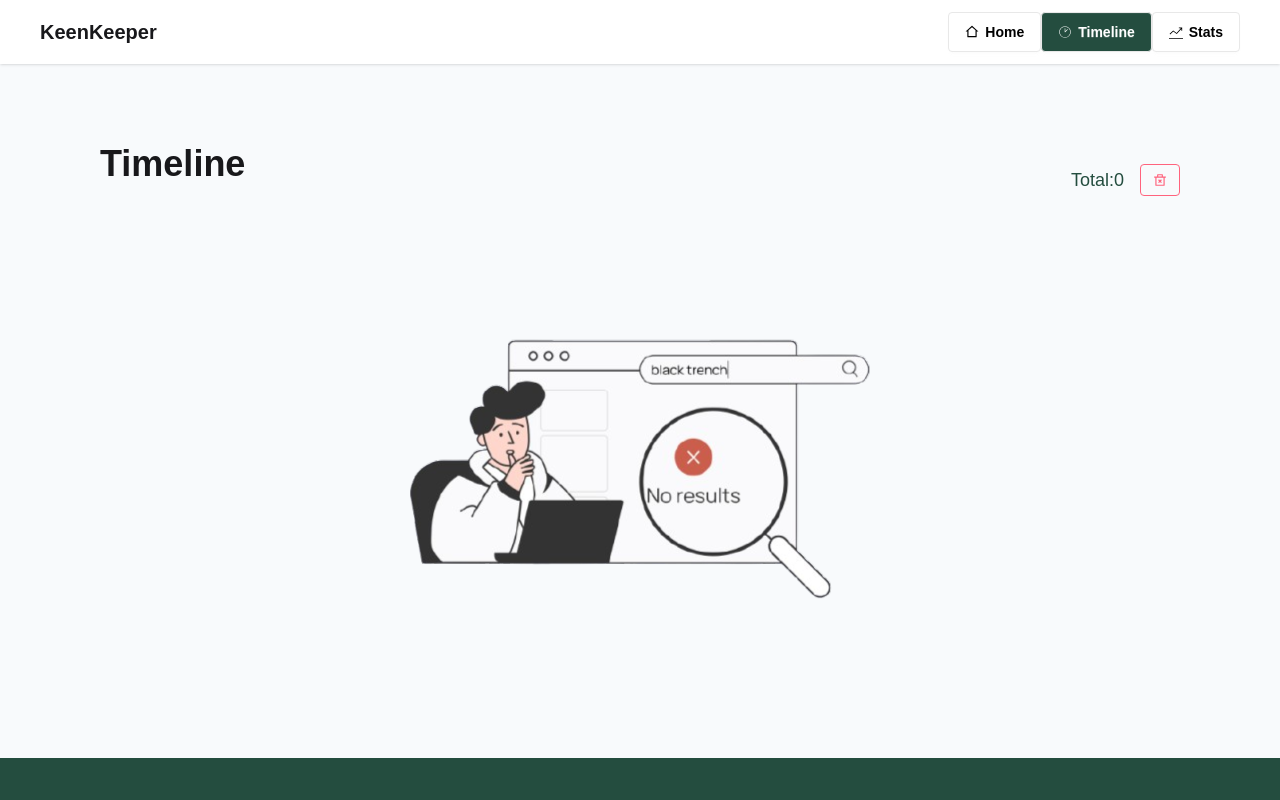
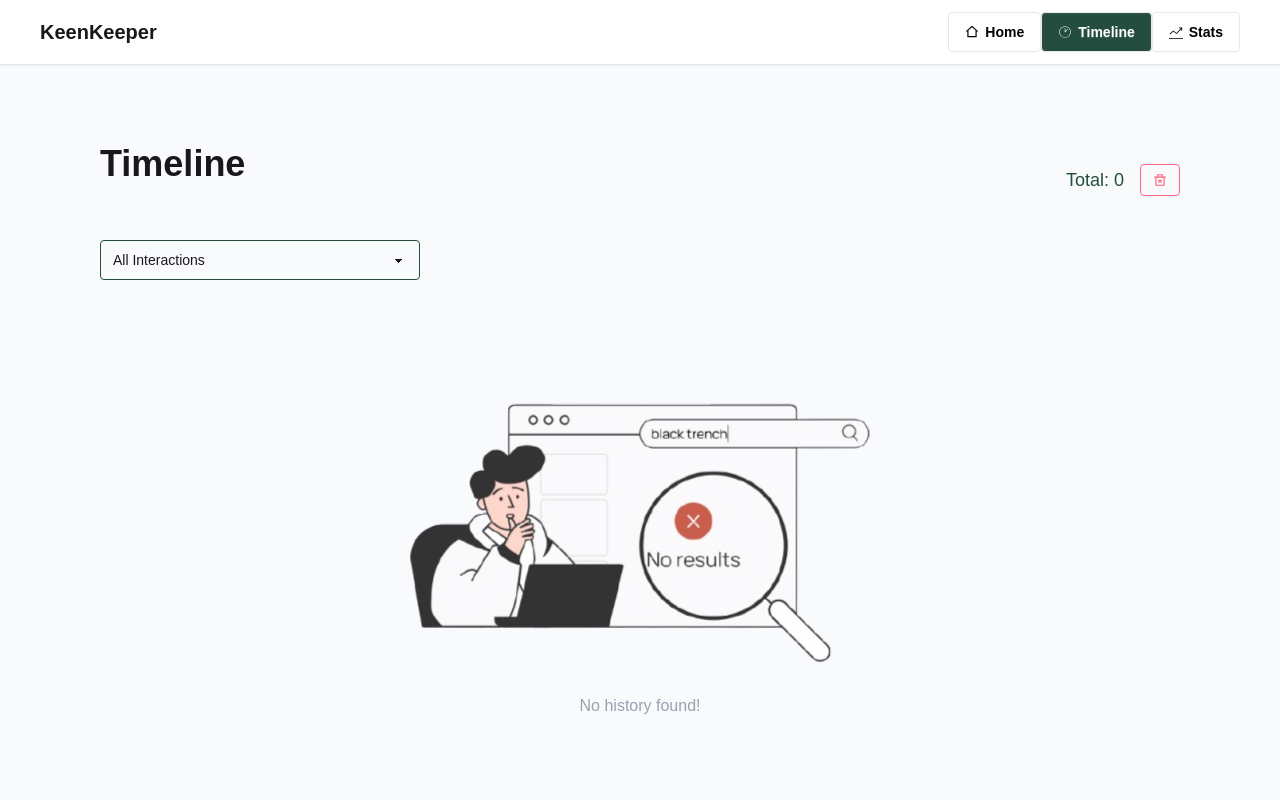
Before and after one commit to shantodey/Module-42-KeenKeeper, a React (Vite) app: page /timeline in a window 1280 px wide. Shown: the top 800 px of the page. Built offline with nearby package versions, Linux system fonts and the light colour scheme.

Commit message:
added one last option of dropdown

```diff
--- a/src/Root/HomePage/IndividualFriends.jsx
+++ b/src/Root/HomePage/IndividualFriends.jsx
@@ -111,19 +111,19 @@ const IndividualFriends = () => {
               <h3 className="font-bold text-gray-800 mb-6">Quick Check-In</h3>
               <div className="grid grid-cols-3 gap-4">
                 <button onClick={() => { onButtonClick('Call'); notify('Call'); }}
-                  className="flex flex-col items-center justify-center gap-2 p-4 border rounded-md hover:bg-gray-50 h-28 transition-all duration-300 hover:border-[#244D3F] hover:-translate-y-1 hover:shadow-lg">
+                  className="flex flex-col items-center justify-center gap-2 p-4 shadow-md hover:border rounded-md bg-[#f8fafc] h-28 transition-all duration-300 hover:border-[#244D3F] hover:-translate-y-1 hover:shadow-lg">
                   <CiPhone className="text-3xl" />
                   <span className="text-sm font-medium">Call</span>
                 </button>
 
                 <button onClick={() => { onButtonClick('Text'); notify('Text'); }}
-                  className="flex flex-col items-center justify-center gap-2 p-4 border rounded-md hover:bg-gray-50 h-28 transition-all duration-300 hover:border-[#244D3F] hover:-translate-y-1 hover:shadow-lg">
+                  className="flex flex-col items-center justify-center gap-2 p-4 shadow-md hover:border rounded-md bg-[#f8fafc] h-28 transition-all duration-300 hover:border-[#244D3F] hover:-translate-y-1 hover:shadow-lg">
                   <BsChatSquareText className="text-2xl" />
                   <span className="text-sm font-medium">Text</span>
                 </button>
 
                 <button onClick={() => { onButtonClick('Video'); notify('Video'); }}
-                  className="flex flex-col items-center justify-center gap-2 p-4 border rounded-md hover:bg-gray-50 h-28 transition-all duration-300 hover:border-[#244D3F] hover:-translate-y-1 hover:shadow-lg">
+                  className="flex flex-col items-center justify-center gap-2 p-4 hover:border rounded-md shadow-md bg-[#f8fafc] h-28 transition-all duration-300 hover:border-[#244D3F] hover:-translate-y-1 hover:shadow-lg">
                   <PiVideoCamera className="text-3xl" />
                   <span className="text-sm font-medium">Video</span>
                 </button>
--- a/src/Root/HomePage/Stats.jsx
+++ b/src/Root/HomePage/Stats.jsx
@@ -3,7 +3,7 @@ import StatsCard from '../Component/StatsCard';
 
 const Stats = () => {
     return (
-        <div className="container mx-auto px-4 pt-10">
+        <div className="container mx-auto px-4 pt-10 ">
             <div className='grid grid-cols-2 md:grid-cols-4 gap-4 md:gap-8'>
                 <StatsCard number="12" label="Total Friends" />
                 <StatsCard number="3" label="On Track" />
--- a/src/Root/HomePage/TimeLine.jsx
+++ b/src/Root/HomePage/TimeLine.jsx
@@ -1,40 +1,50 @@
-import React from 'react';
+import React, { useState } from 'react'; // ১. useState ইমপোর্ট করুন
 import { RiDeleteBin2Line } from 'react-icons/ri';
 import { useOutletContext } from 'react-router';
 import NoResutls from '../../assets/No_results.png'
 import TimelineCard from '../Component/TimelineCard';
 
-
-
 const TimeLine = () => {
     const { selectedActions, setSelectedActions } = useOutletContext();
+    const [filter, setFilter] = useState('All');
+    const filteredActions = filter === 'All'
+        ? selectedActions
+        : selectedActions.filter(item => item.method === filter);
     return (
         <section className="py-10">
             <div className='my-10 max-w-278 mx-auto px-4 '>
                 <div className='flex items-center justify-between mb-6 '>
                     <h1 className='text-4xl font-bold mb-8'>Timeline</h1>
                     <div className='flex items-center gap-4'>
-                        <h1 className='font-medium text-[#244d3f] text-lg'>Total:{selectedActions.length}</h1>
-                        <button onClick={() => setSelectedActions([])} className=' btn btn-error h-8 w-10 p-2 btn-outline hover:text-white tooltip tooltip-bottom tooltip-error'>
+                        <h1 className='font-medium text-[#244d3f] text-lg'>Total: {filteredActions.length}</h1>
+                        <button onClick={() => setSelectedActions([])} className='btn btn-error h-8 w-10 p-2 btn-outline hover:text-white'>
                             <RiDeleteBin2Line />
                         </button>
                     </div>
                 </div>
 
+                <select
+                    value={filter}
+                    onChange={(e) => setFilter(e.target.value)}
+                    className="select bg-transparent border-[#244d3f] mb-6"
+                >
+                    <option value="All">All Interactions</option>
+                    <option value="Call">Call</option>
+                    <option value="Text">Text</option>
+                    <option value="Video">Video</option>
+                </select>
+
                 <div className='flex flex-col gap-4'>
-
-                    {
-                        selectedActions.length === 0 ? (
-                            <div className='flex flex-col items-center justify-center py-16 text-gray-400'>
-                                <img src={NoResutls} alt="" />
-                            </div>
-                        ) : (
-                            selectedActions.map((item) => (
-                                <TimelineCard item={item}/>
-                            ))
-                        )
-                    }
-
+                    {filteredActions.length === 0 ? (
+                        <div className='flex flex-col items-center justify-center py-16 text-gray-400'>
+                            <img src={NoResutls} alt="No data" />
+                            <p className='mt-4'>No {filter !== 'All' ? filter : ''} history found!</p>
+                        </div>
+                    ) : (
+                        filteredActions.map((item, index) => (
+                            <TimelineCard key={index} item={item} />
+                        ))
+                    )}
                 </div>
             </div>
         </section>
--- a/src/Root/HomePage/YourFriends.jsx
+++ b/src/Root/HomePage/YourFriends.jsx
@@ -1,21 +1,22 @@
 import React, { use } from 'react';
 import Card from '../Component/Card';
 
-const YourFriends = ({getData}) => {
-    const data=use(getData)
+const YourFriends = ({ getData }) => {
+    const data = use(getData)
 
 
     return (
-        <>
-           <div className="container mx-auto pt-10">
-             <h1 className='text-2xl font-semibold mb-4'>Your Friends</h1>
+        <section className='mt-10 border-t border-[#e9e9e9]'>
+            <div className="container mx-auto ">
+                <h1 className='text-2xl font-semibold mb-4'>Your Friends</h1>
                 <div className="grid grid-cols-1 md:grid-cols-2 lg:grid-cols-4 gap-6 p-6">
-                    {data.map((info)=>
-                        <Card info={info} key={info.id}/>
+                    {data.map((info) =>
+                        <Card info={info} key={info.id} />
                     )}
                 </div>
-           </div>
-        </>
+            </div>
+
+        </section>
     );
 };
 
```
